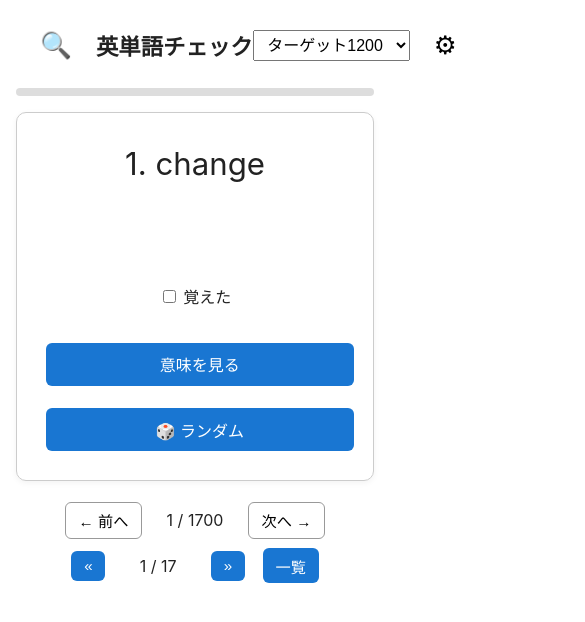
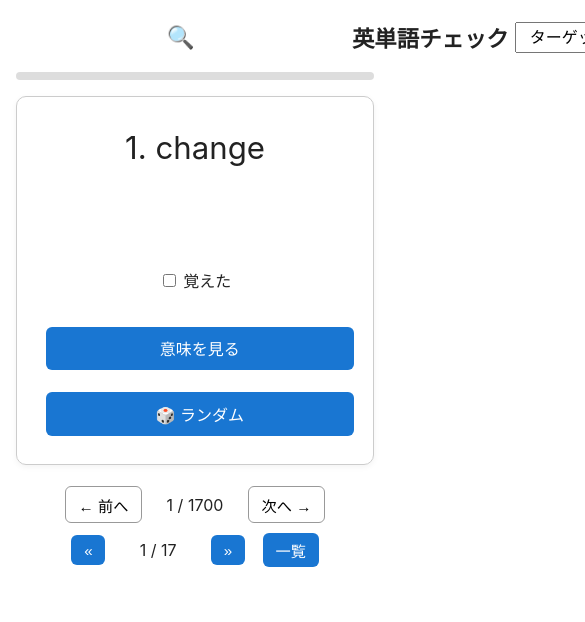
Before and after one commit to yuta-7533/target1200, a website: page index.html in a window 390 px wide. Shown: the top 622 px of the page, 585 px wide, since content can reach past the window. Drawn offline with Linux system fonts and the light colour scheme.

Commit message:
タイトル、検索窓、リスト、設定の配置変更

```diff
--- a/style.css
+++ b/style.css
@@ -23,12 +23,67 @@ body{
 
 h1{font-size:clamp(1.4rem,5vw,2rem);margin:.2rem 0}
 
-/* ヘッダーバー（検索🔍と⚙ボタン） */
+/* =========================================================
+   ヘッダー ── ボタン／タイトル／リストを 1 行に収める
+   ========================================================= */
+
+/* PC 共通  ------------------------------------------------*/
 #topBar{
-  display:flex;justify-content:space-between;align-items:center;
+  display:flex;                 /* 横一列 */
+  align-items:center;
+  gap:.6rem;                    /* 各アイテムの間隔 */
+  flex-wrap:nowrap;             /* 折り返さない */
   margin-bottom:.8rem;
 }
-#topBar button{background:none;border:none;font-size:1.6rem;cursor:pointer;}
+#topBar button{
+  flex:0 0 auto;                /* ボタンは伸縮させない */
+  background:none;
+  border:none;
+  font-size:1.6rem;
+  padding:.2rem .4rem;
+  cursor:pointer;
+}
+#topBar h2{
+  flex:1 1 auto;                /* 余った幅を全部タイトルへ */
+  margin:0;
+  font-size:1.25rem;
+  white-space:nowrap;           /* 折り返し禁止 */
+  overflow:hidden;              /* はみ出したら… */
+  text-overflow:ellipsis;       /* 末尾を「…」に */
+}
+#whichListSel{                  /* リスト切替ドロップダウン */
+  flex:0 0 auto;
+  font-size:1rem;
+  padding:.25rem .4rem;
+  max-width:35vw;               /* モバイルで大きくなり過ぎない */
+}
+
+/* モバイル (≤600px)  -------------------------------------*/
+@media (max-width:600px){
+  /* header 全体をカード幅に収める */
+  #topBar{
+    gap:.4rem;
+  }
+  #topBar button{
+    font-size:1.4rem;           /* 絵文字ボタンを少し小さく */
+  }
+  #topBar h2{
+    font-size:1.05rem;          /* タイトルも小さくして横幅節約 */
+  }
+  #whichListSel{
+    font-size:.9rem;
+    max-width:45vw;             /* 画面の半分弱まで拡張可 */
+  }
+
+  /* ナビゲーションのボタンをコンパクトに */
+  #nav button,
+  #pageNav button{
+    padding:.35rem .6rem;
+    font-size:.9rem;
+    width:auto;                 /* 前後へボタンを横並びに */
+  }
+}
+
 
 /* --- 3. 単語カード --- */
 #card{
```
